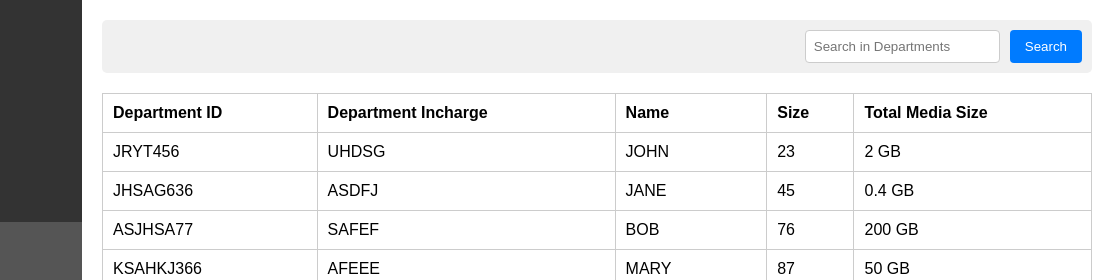
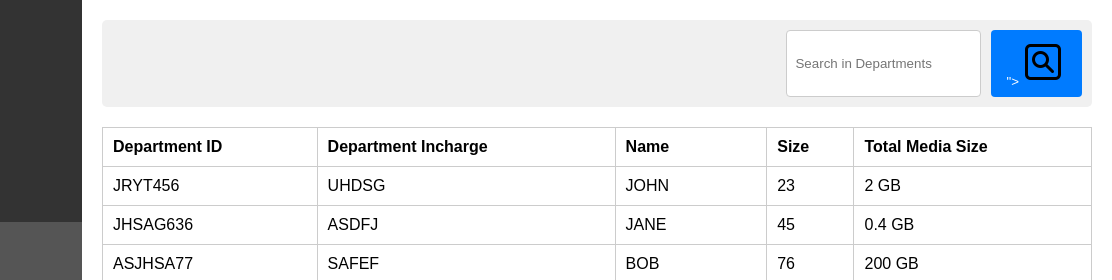
Before and after one commit to ranjeetlenka229/internship-assignment2, a plain HTML site: page departments.html in a window 1280 px wide. Shown: the top 280 px of the page, 168-1280 px from the left. Drawn offline with Linux system fonts and the light colour scheme.

Commit message:
Update departments.html

```diff
--- a/departments.html
+++ b/departments.html
@@ -20,7 +20,7 @@
     <div class="content">
         <div class="top-bar">
             <input type="text" id="search-input" placeholder="Search in Departments">
-            <button id="search-button">Search</button>
+            <button id="search-button">"><img class="searcher" src="searcher_icon.png" alt="Search"></button>
         </div>
         <table>
             <thead>
```
